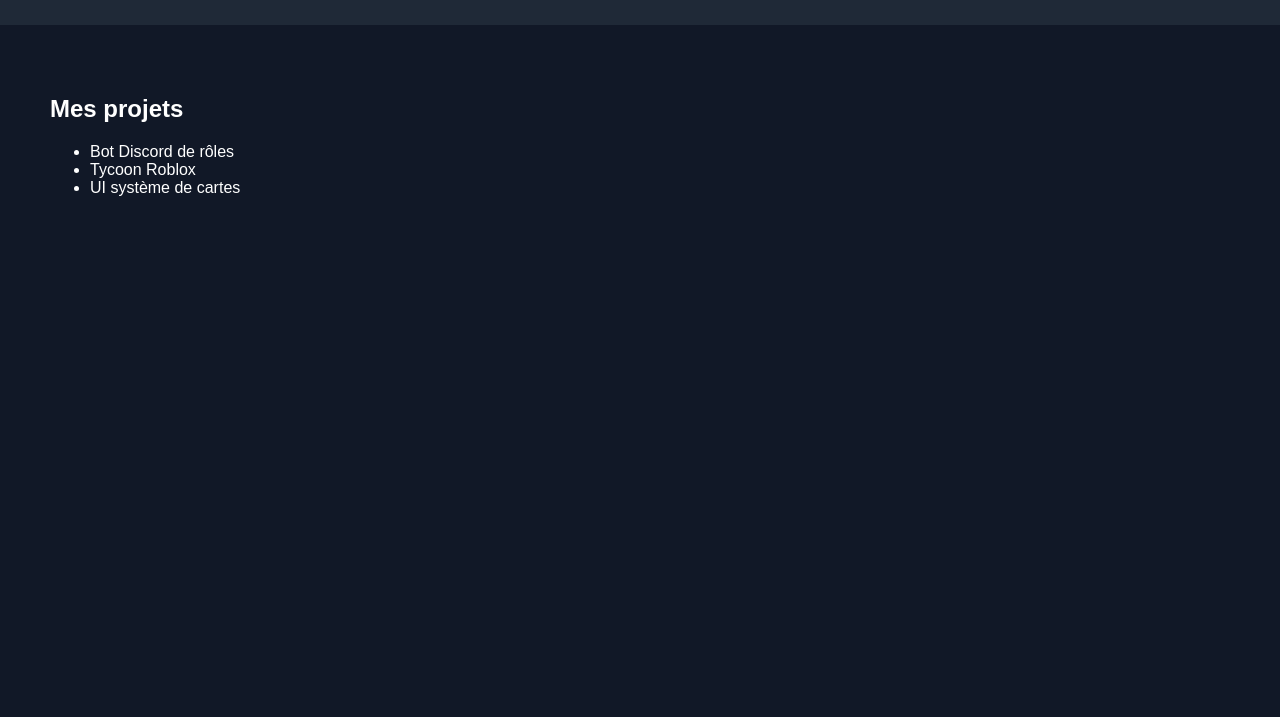
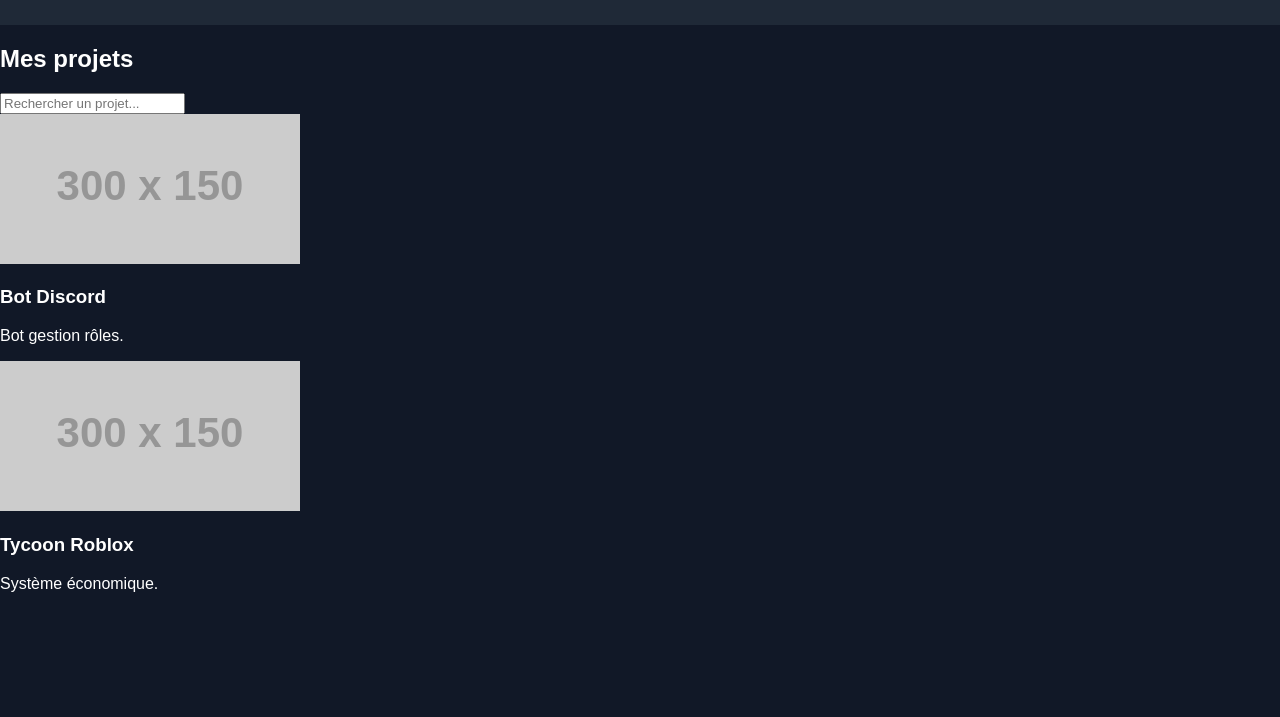
Before and after one commit to DARIUSISTOC1/DARIUSISTOC1.github.io, a plain HTML site: page projects.html in a window 1280 px wide. Shown: the part 83-800 px from the top of the page. Drawn offline with Linux system fonts and the light colour scheme; placeholder pictures from the web are drawn by us.

Commit message:
Update projects.html

```diff
--- a/projects.html
+++ b/projects.html
@@ -6,25 +6,45 @@
     <link rel="stylesheet" href="style.css">
 </head>
 <body class="dark">
+
 <nav>
     <h1>Darius</h1>
-        <div>
+    <div class="nav-links">
         <a href="index.html">Accueil</a>
-            <a href="about.html">À propos</a>
         <a href="projects.html">Projets</a>
         <a href="contact.html">Contact</a>
     </div>
-        <button id="theme-toggle">🌙</button>
+
+    <div class="controls">
+        <button id="list-view">Liste</button>
+        <button id="grid-view">Grille</button>
+        <button id="theme-toggle">B/W</button>
+    </div>
 </nav>
 
-    <main>
+<section>
     <h2>Mes projets</h2>
-        <ul>
-            <li>Bot Discord de rôles</li>
-            <li>Tycoon Roblox</li>
-            <li>UI système de cartes</li>
-        </ul>
-    </main>
+
+    <input type="text" id="search" placeholder="Rechercher un projet...">
+
+    <div id="projects-container" class="grid">
+        <div class="card project-item">
+            <img src="https://via.placeholder.com/300x150">
+            <div>
+                <h3>Bot Discord</h3>
+                <p>Bot gestion rôles.</p>
+            </div>
+        </div>
+
+        <div class="card project-item">
+            <img src="https://via.placeholder.com/300x150">
+            <div>
+                <h3>Tycoon Roblox</h3>
+                <p>Système économique.</p>
+            </div>
+        </div>
+    </div>
+</section>
 
 <script src="script.js"></script>
 </body>
```
Lines whose indentation alone changed are shown as unchanged.
